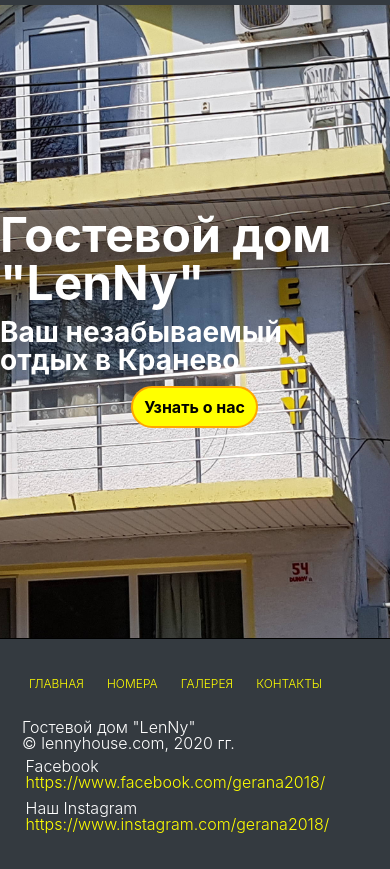
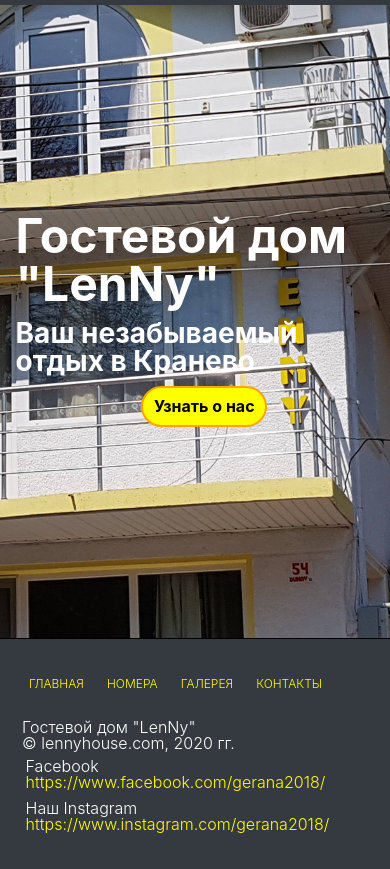
Before and after one commit to Tratata91/Guesthouse, a plain HTML site: page index.html in a window 390 px wide. Shown: the part 91-960 px from the top of the page. Drawn offline with nearby package versions, Linux system fonts and the light colour scheme.

Commit message:
new positions

```diff
--- a/styles/components/_main_content.scss
+++ b/styles/components/_main_content.scss
@@ -15,6 +15,10 @@
     .main_text {
 
         padding-right: 4%;
+
+        @media screen and (max-width: 578px) {
+            padding: 4% 4% ;
+        }
 
         h1 {
             font-family: -apple-system, BlinkMacSystemFont, 'Segoe UI', Roboto, Oxygen, Ubuntu, Cantarell, 'Open Sans', 'Helvetica Neue', sans-serif;
```
Also changed, not shown: styles/main.css, 1 other file.
